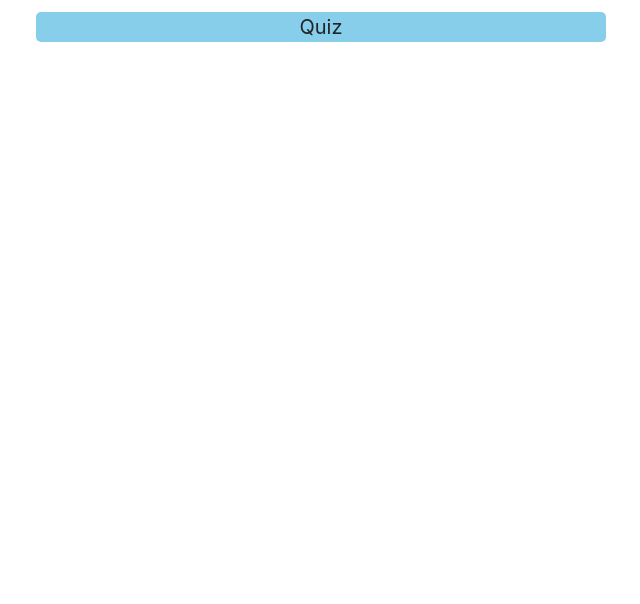
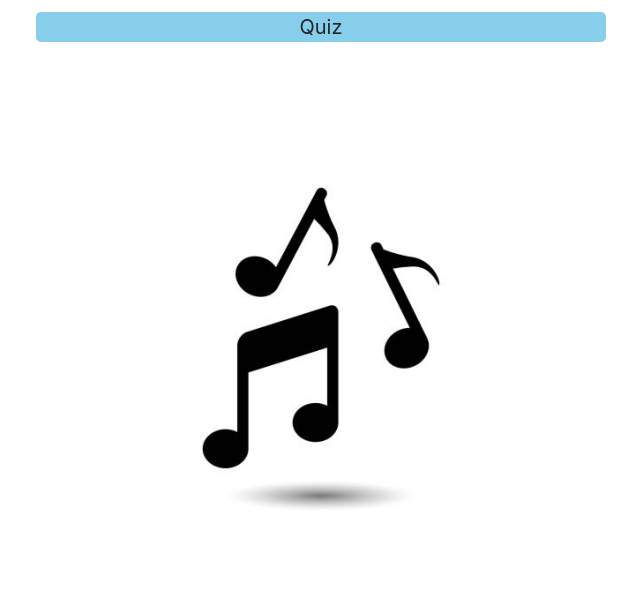
Before and after one commit to CChenLi/Read-Notes, a Flask app: page / in a window 1280 px wide. Shown: the part 196-800 px from the top of the page, without its empty margins (319-959 px from the left). Run offline with Flask 2, Linux system fonts and the light colour scheme; some libraries are stand-ins or nearby versions.

Commit message:
change some styles

```diff
--- a/Source/templates/home.html
+++ b/Source/templates/home.html
@@ -25,6 +25,13 @@
             <div class="col-md-6 homebutton clickable" id = "quiz">Quiz</div>
         </div>
 
+        <div class="row mt-3">
+            <div class="col-md-3"></div>
+            <div class="col-md-6">
+                <img src="/static/images/note.jpg" width="100%">
+            </div>
+        </div>
+
         <div id = "display">
         </div>
     </body>
```
Also changed, not shown: Source/static/images/note.jpg (added).
